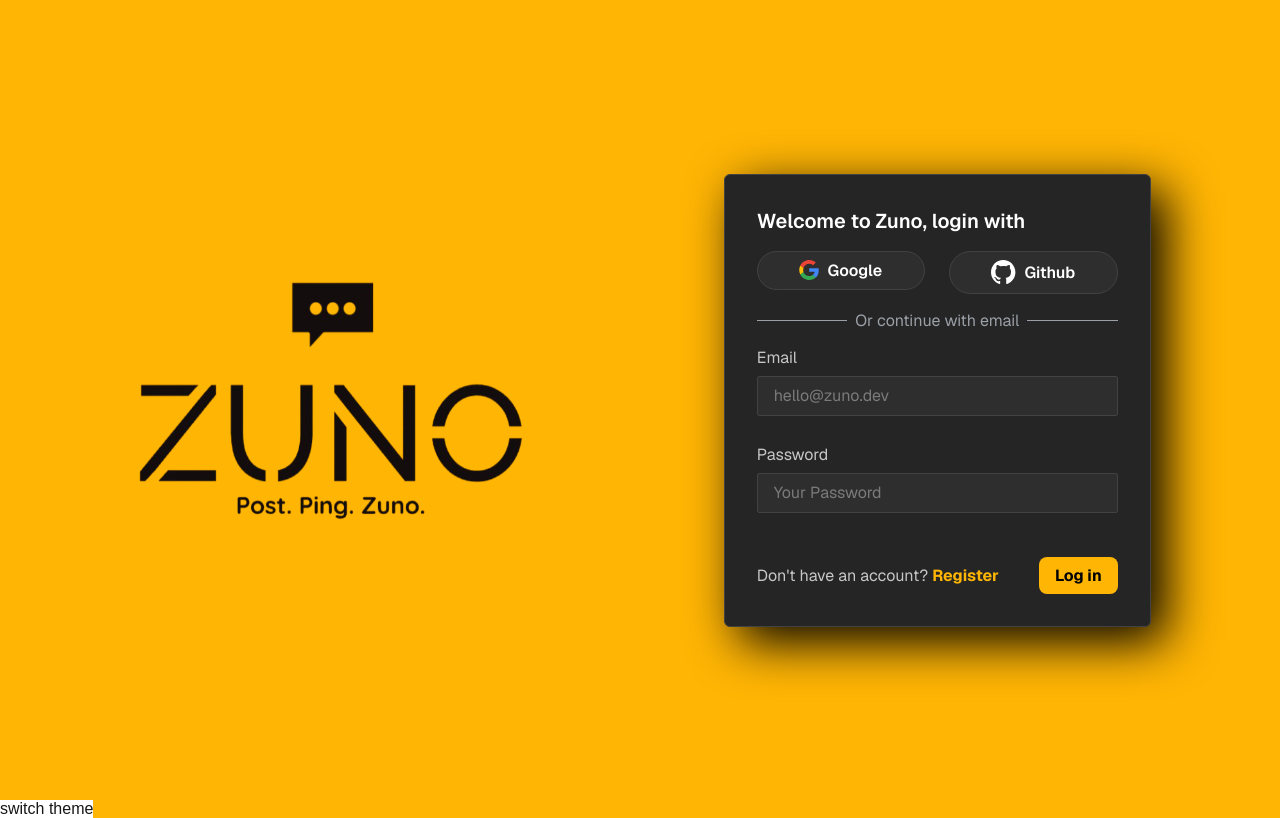
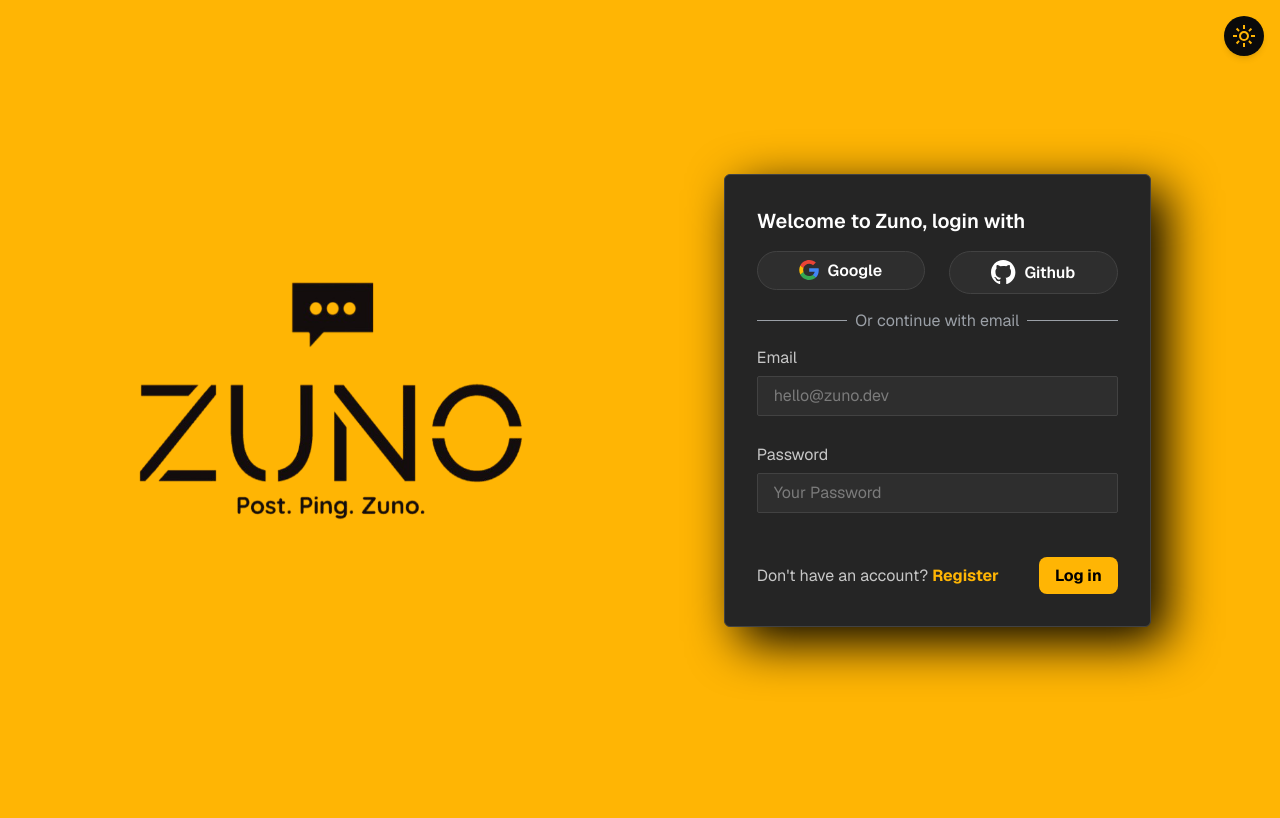
Before and after one commit to Damon-Thomas/Social-Media-Site, a Next.js app: page / in a window 1280 px wide. Built offline with nearby package versions, Linux system fonts and the light colour scheme; no server answers.

Commit message:
feat: add theme switcher with sun and moon icons, enhance theme variables for improved styling

```diff
--- a/app/globals.css
+++ b/app/globals.css
@@ -21,6 +21,7 @@ body {
 :root {
   --primary: #ffb504;
   --background: #ffb504;
+  --rbackground: #0a0a0a;
   --foreground: #171717;
   --dark: #0a0a0a;
   --mono: #171717;
@@ -44,6 +45,7 @@ body {
 
 [data-theme="light"] {
   --background: #ffb504;
+  --rbackground: #0a0a0a;
   --foreground: #171717;
   --mono: #171717;
   --rmono: #ffffff;
@@ -54,6 +56,7 @@ body {
 
 [data-theme="dark"] {
   --background: #0a0a0a;
+  --rbackground: #ffb504;
   --foreground: #ffb504;
   --mono: #ffffff;
   --rmono: #171717;
--- a/app/layout.tsx
+++ b/app/layout.tsx
@@ -5,6 +5,9 @@ import { Geist, Geist_Mono } from "next/font/google";
 import "./globals.css";
 import { ThemeProvider } from "next-themes";
 import { useTheme } from "next-themes";
+import sun from "../public/sun.svg";
+import moon from "../public/moon.svg";
+import Image from "next/image";
 
 const geistSans = Geist({
   variable: "--font-geist-sans",
@@ -24,9 +27,19 @@ function ThemeSwitcher() {
         onClick={() => {
           setTheme(theme === "light" ? "dark" : "light");
         }}
-        className="bg-white"
+        className="fixed top-4 right-4 p-2 bg-[var(--rbackground)] rounded-full shadow-md hover:shadow-lg transition-shadow duration-300"
       >
-        switch theme
+        <Image
+          src={theme === "light" ? sun : moon}
+          alt={`Switch to ${theme === "light" ? "dark" : "light"} mode`}
+          width={24}
+          height={24}
+          className="w-6 h-6"
+        />
+        {/* {moon} */}
+        {/* <span className="sr-only">
+          Toggle {theme === "light" ? "dark" : "light"} mode
+        </span> */}
       </button>
     </footer>
   );
```
Also changed, not shown: public/moon.svg (added), public/sun.svg (added).
